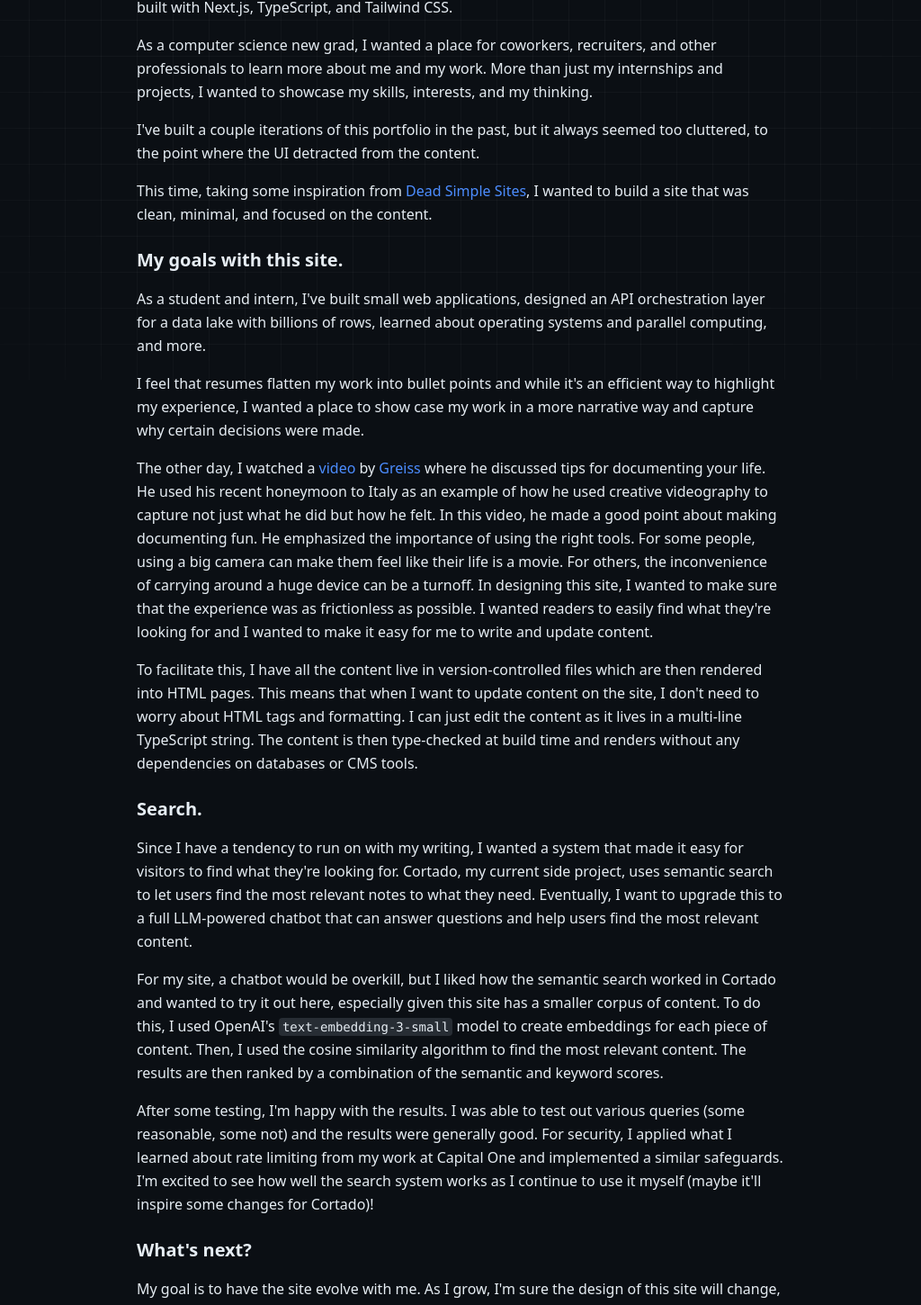
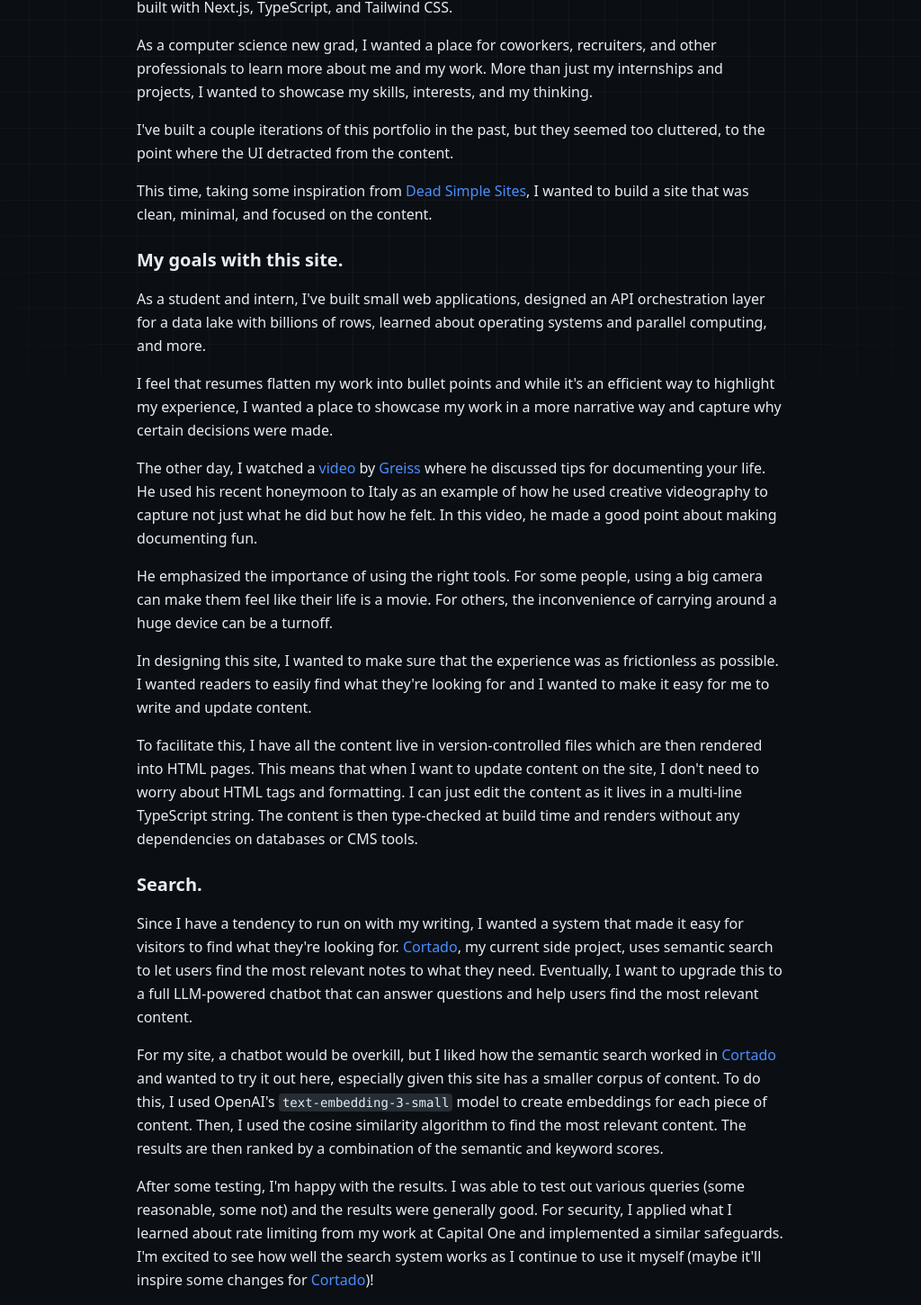
Before and after one commit to harish-jai/portfolio-v2, a Next.js app: page /writing/hello-world in a window 1280 px wide. Shown: the part 378-1828 px from the top of the page at 90% size, without its empty margins (128-1152 px from the left). Built offline with nearby package versions, Linux system fonts and the light colour scheme.

Commit message:
fixing typos

```diff
--- a/content/education.ts
+++ b/content/education.ts
@@ -29,7 +29,7 @@ export const educationTracks: EducationTrack[] = [
                 description:
                     "Virtualization, memory management, concurrency, and systems performance—grounded in real OS and VMM behavior.",
                 blurb:
-                    `This couse focused on exploring historical and modern operating systems as a research field.
+                    `This course focused on exploring historical and modern operating systems as a research field.
                     We studied topics like time-sharing, virtualization, scheduling, and security from a design point of view.
                     By reading over 50 papers and working on our own final project, I learned how to critically analyze research papers and identify themes and topics across research.
                     Key topics like Worse is Better and exokernels built on each other to explain how foundational OS research led to modern systems like LegoOS, Multikernels, and Firecracker.
@@ -45,7 +45,7 @@ export const educationTracks: EducationTrack[] = [
                     {
                         title: "Phoenix: Page-Fault Handling for Firecracker MicroVMs",
                         description:
-                            "Phoenix is a snapshot-restore system for Firecracker MicroVMs that improves serverless cold-start performance by avoiding disk-backed memory loading. It stores snapshot deltas in memory, using Incinerator, a custom page-level diff-compression algorithm, and reconstructs pages lazily using Linux userfaultfd. This reduces memory suplication across similar MicroVMs and serves page faults faster than disk-backed snapshot loading.",
+                            "Phoenix is a snapshot-restore system for Firecracker MicroVMs that improves serverless cold-start performance by avoiding disk-backed memory loading. It stores snapshot deltas in memory, using Incinerator, a custom page-level diff-compression algorithm, and reconstructs pages lazily using Linux userfaultfd. This reduces memory duplication across similar MicroVMs and serves page faults faster than disk-backed snapshot loading.",
                         links: ["https://github.com/ProjectPhoenixVM/phoenix", "/papers/cse582-paper.pdf"],
                     }
                 ],
@@ -75,7 +75,7 @@ export const educationTracks: EducationTrack[] = [
                         For my final project, I extended my summer math research on barrier option pricing to a parallel setting.
                         I implemented a parallel Boundary Element Method solver with dense time-history dependencies and evaluated multiple MPI decomposition strategies,
                         showing that a cyclic distribution is essential for scalable performance on triangular workloads where later timesteps dominate computation.
-                        I used MPI for distributed memory parallelism and OpenMP for shared memory parallelism, which helped me reduce sychronization overhead caused by load imbalance.
+                        I used MPI for distributed memory parallelism and OpenMP for shared memory parallelism, which helped me reduce synchronization overhead caused by load imbalance.
                         `,
                         links: ["https://github.com/harish-jai/cse-587-barrier-option-pricing", "/papers/cse587-paper.pdf"],
                     }
@@ -152,7 +152,7 @@ export const educationTracks: EducationTrack[] = [
                     {
                         title: "Adaptive Video Streaming with a CDN",
                         description: `In this project, I implemented load balancing and adaptive bitrate selection through an HTTP proxy server.
-                        The goal was to use HTTP andthe DASH MPEG video protocol to fetch and stream video data on the web.
+                        The goal was to use HTTP and the DASH MPEG video protocol to fetch and stream video data on the web.
                         We implemented an HTTP proxy server that used polling to estimate the throughput of each client connected to the server.
                         Then, it determined the optimal bitrate for each client and delivered the appropriate video segments from a CDN.
                         `,
@@ -306,14 +306,14 @@ export const educationTracks: EducationTrack[] = [
                 id: "engr-455",
                 name: "Multidisciplinary Design Program",
                 description: "Multidisciplinary design, design thinking, and design methodology.",
-                blurb: "I worked with Northrop Grumman on GATE, a tool to generate unit tests for developers. Through this course, I gained experience working with a large team, managing a project, and developing a product with external sepcifications.",
+                blurb: "I worked with Northrop Grumman on GATE, a tool to generate unit tests for developers. Through this course, I gained experience working with a large team, managing a project, and developing a product with external specifications.",
                 tags: ["multidisciplinary-design", "design-thinking", "design-methodology", "project-management", "product-development", "software-engineering"],
             },
             {
                 id: "ba-456",
                 name: "Living Business Leadership Experience",
                 description: "Business course working with a local startup on their product launch.",
-                blurb: "I collaborated with Relic, an Ann Arbor startup, to develop a business strategy for their digital sports metaverse product. I learned about busines sstrategy, marketing, product development, and pitching to decision-makers.",
+                blurb: "I collaborated with Relic, an Ann Arbor startup, to develop a business strategy for their digital sports metaverse product. I learned about business strategy, marketing, product development, and pitching to decision-makers.",
                 tags: ["business-strategy", "marketing", "product-development", "pitching", "decision-making"],
             }
         ],
--- a/content/posts/hello-world.ts
+++ b/content/posts/hello-world.ts
@@ -11,20 +11,23 @@ export const samplePost: WritingItem = {
 
   As a computer science new grad, I wanted a place for coworkers, recruiters, and other professionals to learn more about me and my work. More than just my internships and projects, I wanted to showcase my skills, interests, and my thinking.
 
-  I've built a couple iterations of this portfolio in the past, but it always seemed too cluttered, to the point where the UI detracted from the content.
+  I've built a couple iterations of this portfolio in the past, but they seemed too cluttered, to the point where the UI detracted from the content.
 
   This time, taking some inspiration from [Dead Simple Sites](https://deadsimplesites.com/), I wanted to build a site that was clean, minimal, and focused on the content.
 
   ## My goals with this site.
   As a student and intern, I've built small web applications, designed an API orchestration layer for a data lake with billions of rows, learned about operating systems and parallel computing, and more.
 
-  I feel that resumes flatten my work into bullet points and while it's an efficient way to highlight my experience, I wanted a place to show case my work in a more narrative way and capture why certain decisions were made.
+  I feel that resumes flatten my work into bullet points and while it's an efficient way to highlight my experience, I wanted a place to showcase my work in a more narrative way and capture why certain decisions were made.
 
   The other day, I watched a [video](https://www.youtube.com/watch?v=5pluVoDUN3c) by [Greiss](https://www.youtube.com/@EliGreiss) where he discussed tips for documenting your life.
   He used his recent honeymoon to Italy as an example of how he used creative videography to capture not just what he did but how he felt.
-  In this video, he made a good point about making documenting fun. He emphasized the importance of using the right tools.
+  In this video, he made a good point about making documenting fun.
+
+  He emphasized the importance of using the right tools.
   For some people, using a big camera can make them feel like their life is a movie.
   For others, the inconvenience of carrying around a huge device can be a turnoff.
+
   In designing this site, I wanted to make sure that the experience was as frictionless as possible.
   I wanted readers to easily find what they're looking for and I wanted to make it easy for me to write and update content.
 
@@ -35,17 +38,17 @@ export const samplePost: WritingItem = {
 
   ## Search.
   Since I have a tendency to run on with my writing, I wanted a system that made it easy for visitors to find what they're looking for.
-  Cortado, my current side project, uses semantic search to let users find the most relevant notes to what they need.
+  [Cortado](https://harish-portfolio-zeta.vercel.app/projects#cortado), my current side project, uses semantic search to let users find the most relevant notes to what they need.
   Eventually, I want to upgrade this to a full LLM-powered chatbot that can answer questions and help users find the most relevant content.
 
-  For my site, a chatbot would be overkill, but I liked how the semantic search worked in Cortado and wanted to try it out here, especially given this site has a smaller corpus of content.
+  For my site, a chatbot would be overkill, but I liked how the semantic search worked in [Cortado](https://harish-portfolio-zeta.vercel.app/projects#cortado) and wanted to try it out here, especially given this site has a smaller corpus of content.
   To do this, I used OpenAI's \`text-embedding-3-small\` model to create embeddings for each piece of content.
   Then, I used the cosine similarity algorithm to find the most relevant content.
   The results are then ranked by a combination of the semantic and keyword scores.
 
   After some testing, I'm happy with the results. I was able to test out various queries (some reasonable, some not) and the results were generally good.
   For security, I applied what I learned about rate limiting from my work at Capital One and implemented a similar safeguards.
-  I'm excited to see how well the search system works as I continue to use it myself (maybe it'll inspire some changes for Cortado)!
+  I'm excited to see how well the search system works as I continue to use it myself (maybe it'll inspire some changes for [Cortado](https://harish-portfolio-zeta.vercel.app/projects#cortado))!
 
   ## What's next?
   My goal is to have the site evolve with me. As I grow, I'm sure the design of this site will change, but hopefully I can keep the content portable and easy to update.
```
